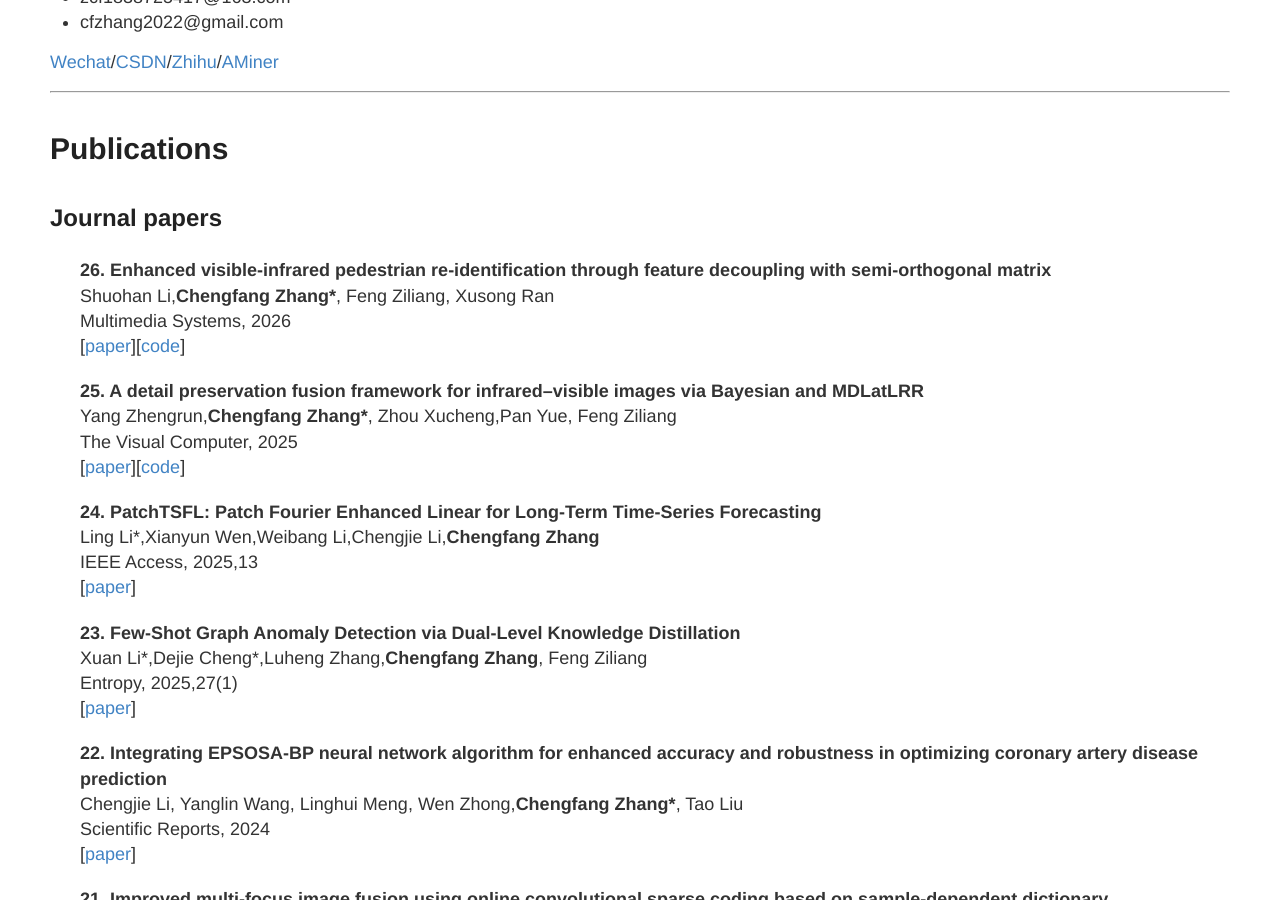
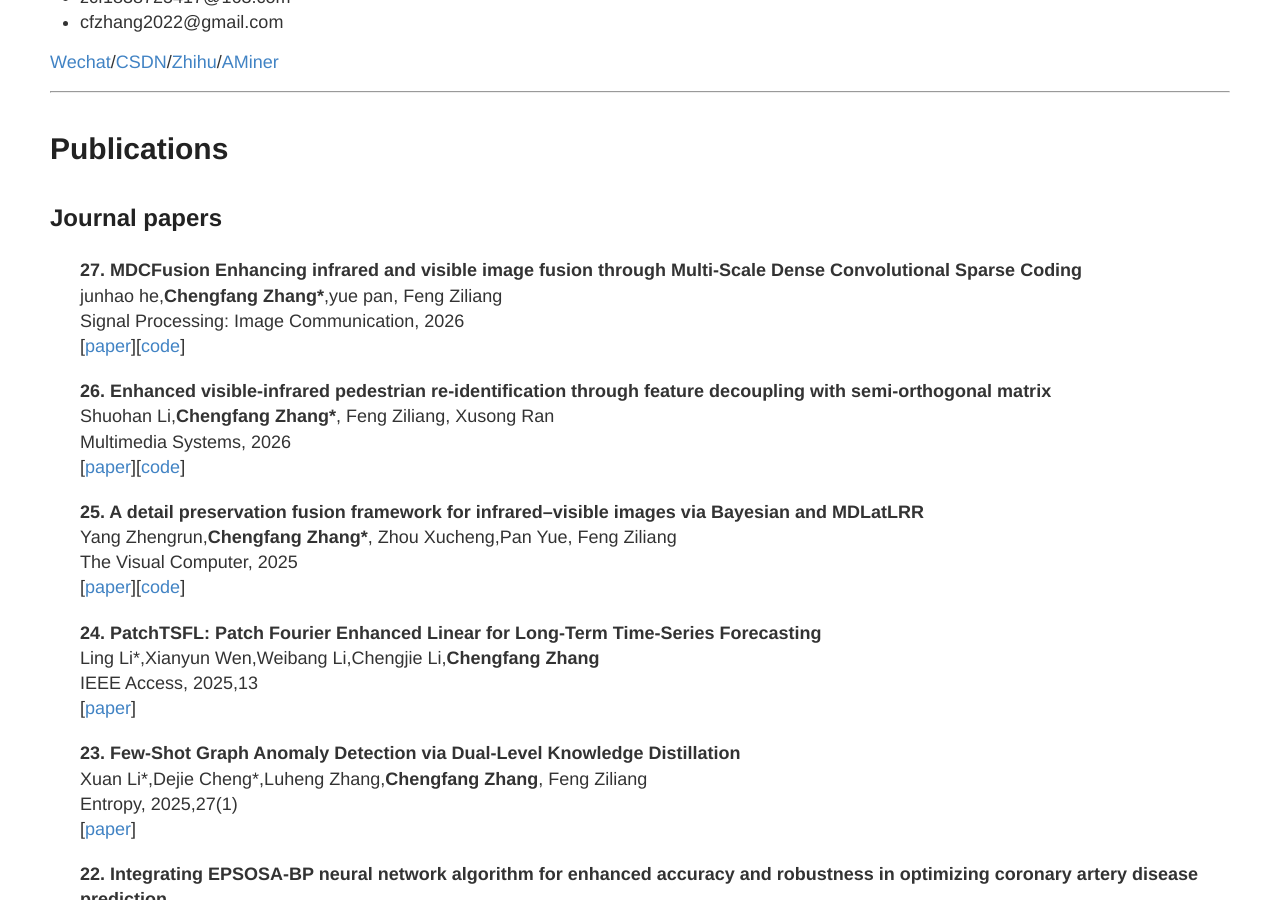
Before and after one commit to ChengfangZhang117/ChengfangZhang117.github.io, a Jekyll site: the page built from index.md, in a window 1280 px wide and 900 px high, scrolled down 528 px. Built offline with Jekyll 4.4.1, drawn with Linux system fonts in a browser that asks for light colours; our own code applies the rules of GitHub Pages for plain Markdown files.

Commit message:
index.md

```diff
--- a/index.md
+++ b/index.md
@@ -21,6 +21,16 @@ I am currently a member at [Intelligent Policing Key Laboratory of Sichuan Provi
 ## Journal papers
 
 <div class="papers-container papers-selected">
+
+
+<div class="publication media paperhi">
+<div class="media-body">
+      <b>27. MDCFusion Enhancing infrared and visible image fusion through Multi-Scale Dense Convolutional Sparse Coding</b><br>
+     junhao he,<strong><b>Chengfang Zhang*</b></strong>,yue pan, Feng Ziliang <br/>
+    Signal Processing: Image Communication, 2026<br/>
+ [<a href="https://doi.org/10.1016/j.image.2026.117549">paper</a>][<a href="https://github.com/junhaohe777/MDCFusion">code</a>]
+   </div>
+</div>
 
 
 <div class="publication media paperhi">
```
